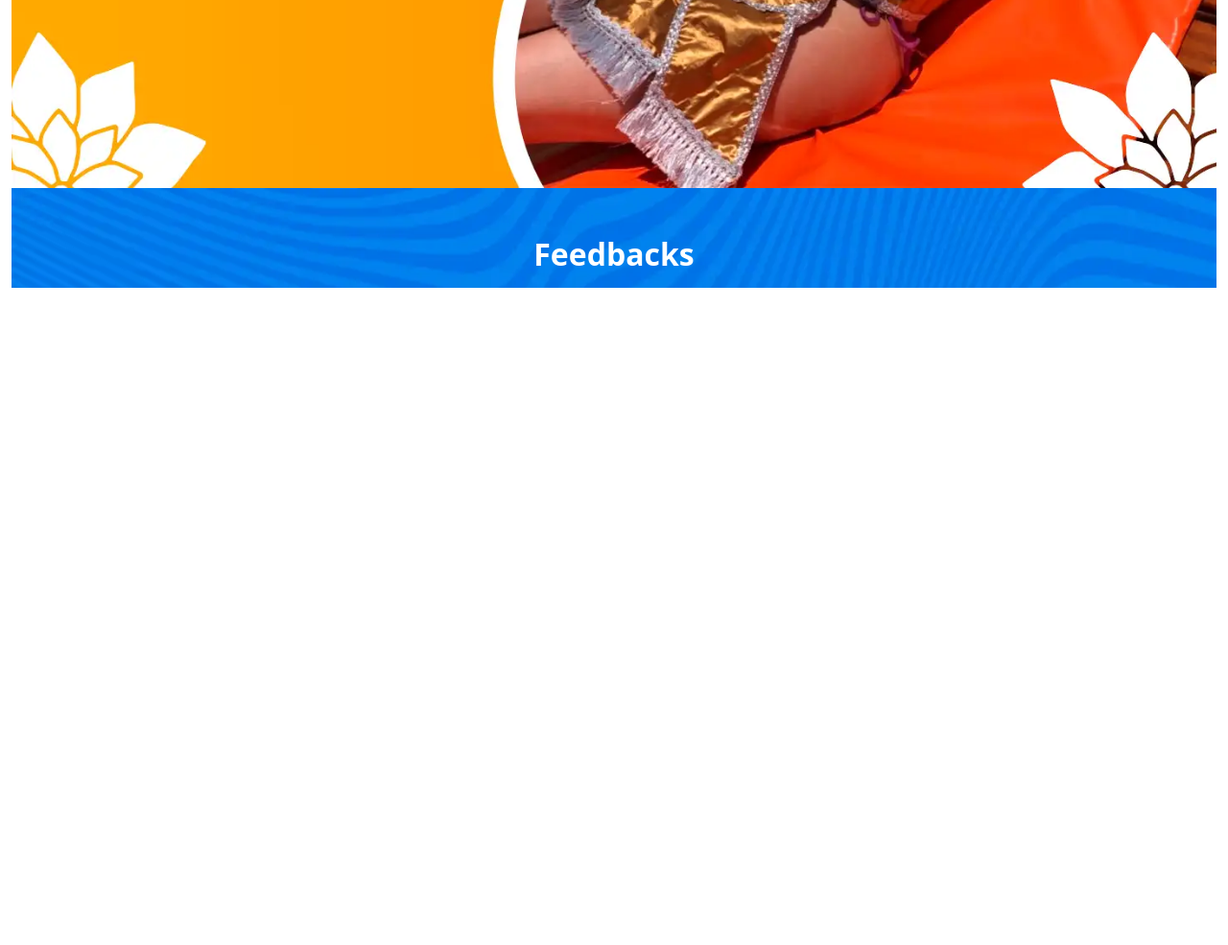
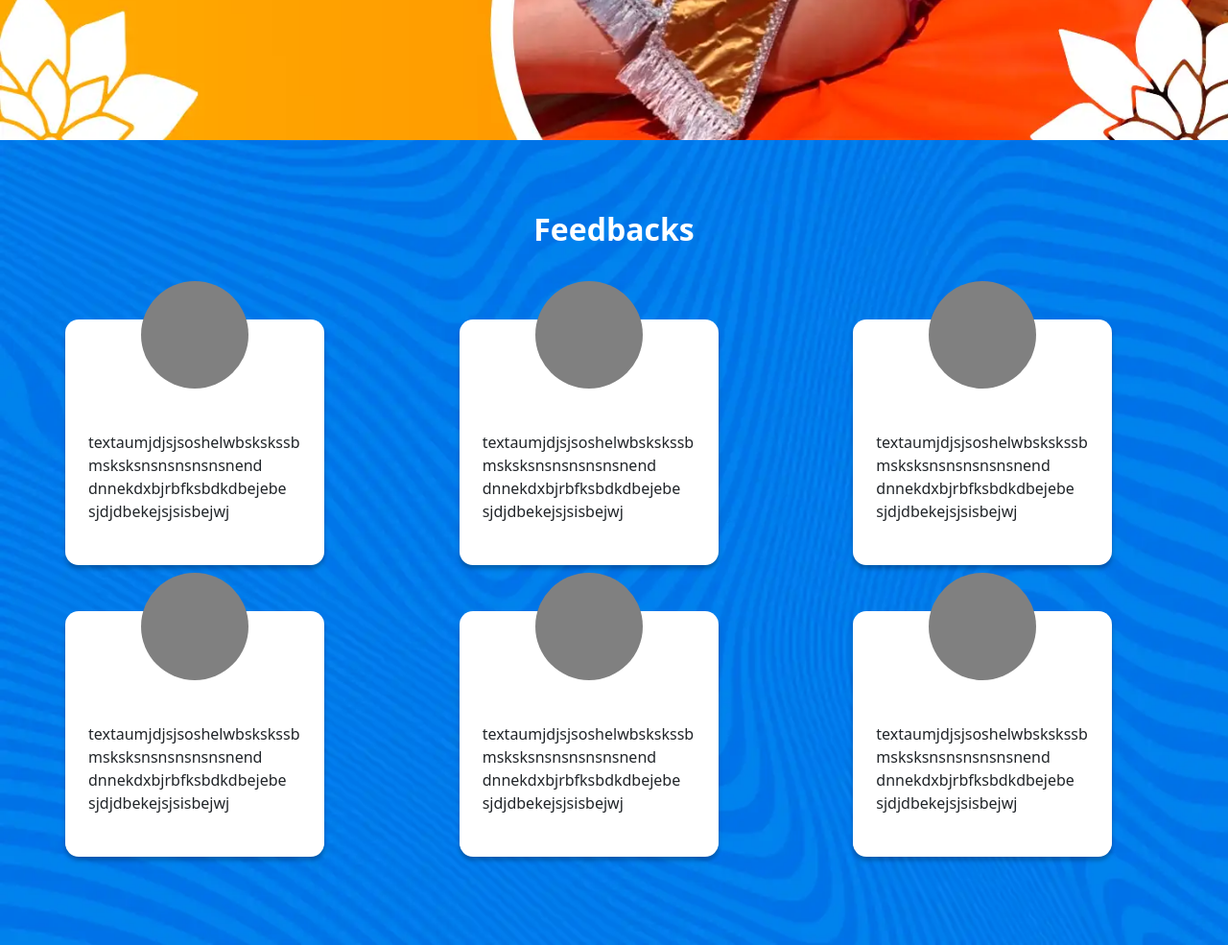
Before and after one commit to MatheusRoichman/Vip-Bronze, a plain HTML site: page public/index.html in a window 1280 px wide. Shown: the part 1913-2898 px from the top of the page at 96% size. Before the commit the page ends 2213 px from the top, so only its background shows below. Drawn offline with nearby package versions, Linux system fonts and the light colour scheme.

Commit message:
ERRO: seção de cards de feedbacks não centralizando

```diff
--- a/public/css/style.css
+++ b/public/css/style.css
@@ -87,10 +87,46 @@ h3 {
 	font-size: 1.3rem;
 }
 
+#banner, #feedbacks {
+	width: 100vw;
+}
+
+#banner {
+	height: 35vh;
+	margin-top: 40px;
+}
+
+@media screen and (orientation: landscape) and (max-height: 1920px) {
+	#banner {
+		height: 100%;
+	}
+}
+
 #feedbacks {
 	background-image: url('../img/feedbacks-bg.webp');
+	background-size: cover;
+	background-repeat: no-repeat;
 }
 
 #feedbacks h2 {
 	color: #fff;
 }
+
+#feedbacks .card-group {
+	margin: 40px auto;
+}
+
+.feedback-card {
+	max-width: 270px;
+}
+
+.client-photo {
+	width: 7rem;
+	height: 7rem;
+	border-radius: 50%;
+	background: gray;
+	position: relative;
+	left: 0;
+	margin: auto;
+	top: -40px;
+}
--- a/public/index.html
+++ b/public/index.html
@@ -98,10 +98,10 @@ viewBox="0 0 27093.32 20320"
       </section>
     </header>
 
-    <main class="container-fluid d-flex flex-column justify-content-center">
+    <main class="d-flex flex-column w-100">
     	<section id="procedures" class="container-fluid">
     	  <h2 class="text-center section-title">Procedimentos</h2>
-    	  <div id="procedures-cards" class="card-group row gx-4 gx-lg-5 row-cols-1 row-cols-md-2 row-cols-lg-3 row-cols-xl-4 justify-content-center">
+    	  <div id="procedures-cards" class="card-group row gx-4 gx-lg-5 row-cols-1 row-cols-md-2 row-cols-lg-3 justify-content-center">
 		    	<div class="col mb-5">
 		    	  <article class="card h-100">
 		    	  	<h3 class="card-header text-center">Bronze Tradicional</h3>
@@ -132,7 +132,7 @@ viewBox="0 0 27093.32 20320"
 
     	<section id="combos" class="container-fluid">
     		<h2 class="text-center section-title">Combos</h2>
-    		<div id="combos-cards" class="card-group row gx-4 gx-lg-5 row-cols-1 row-cols-md-2 row-cols-lg-3 row-cols-xl-4 justify-content-center">
+    		<div id="combos-cards" class="card-group row gx-4 gx-lg-5 row-cols-1 row-cols-md-2 row-cols-lg-3 justify-content-center">
     			<div class="col mb-5">
 		    		<article class="card h-100">
 		    	  	<h3 class="card-header text-center">Pacote Tradicional</h3>
@@ -163,12 +163,65 @@ viewBox="0 0 27093.32 20320"
 
     	<img id="banner" loading="lazy" src="./img/banner.webp" alt="Banner com algumas características dos atendimentos da Vip Bronze." />
 
-    	<section id="feedbacks" class="container-fluid">
+    	<section id="feedbacks" class="p-4">
     		<h2 class="text-center section-title">Feedbacks</h2>
-    		<div id="feedbacks-cards" class="card-group row gx-4 gx-lg-5 row-cols-1 row-cols-md-2 row-cols-lg-3 row-cols-xl-4 justify-content-center">
-    			<article class="feedback-card">
-
-    			</article>
+    		<div class="d-flex justify-content-center">
+	    		<div id="feedbacks-cards" class="card-group row gx-4 gx-lg-5 row-cols-1 row-cols-md-2 row-cols-lg-3 justify-content-center">
+	    			<div class="col mb-5">
+	    			  <article class="card feedback-card h-100">
+	    				<!--img class="client-photo" src="./img/client1.webp" alt="Cliente (nome)" /-->
+	    				  <div class="client-photo"></div>
+	    				  <div class="card-body px-4 py-1">
+	   					textaumjdjsjsoshelwbskskssbmsksksnsnsnsnsnsnend dnnekdxbjrbfksbdkdbejebe sjdjdbekejsjsisbejwj
+	    				  </div>
+	    			  </article>
+	    			</div>
+	    			<div class="col mb-5">
+	    			  <article class="card feedback-card h-100">
+	    				<!--img class="client-photo" src="./img/client1.webp" alt="Cliente (nome)" /-->
+	    				  <div class="client-photo"></div>
+	    				  <div class="card-body px-4 py-1">
+	   					textaumjdjsjsoshelwbskskssbmsksksnsnsnsnsnsnend dnnekdxbjrbfksbdkdbejebe sjdjdbekejsjsisbejwj
+	    				  </div>
+	    			  </article>
+	    			</div>
+	    			<div class="col mb-5">
+	    			  <article class="card feedback-card h-100">
+	    				<!--img class="client-photo" src="./img/client1.webp" alt="Cliente (nome)" /-->
+	    				  <div class="client-photo"></div>
+	    				  <div class="card-body px-4 py-1">
+	   					textaumjdjsjsoshelwbskskssbmsksksnsnsnsnsnsnend dnnekdxbjrbfksbdkdbejebe sjdjdbekejsjsisbejwj
+	    				  </div>
+	    			  </article>
+	    			</div>
+	    			<div class="col mb-5">
+	    			  <article class="card feedback-card h-100">
+	    				<!--img class="client-photo" src="./img/client1.webp" alt="Cliente (nome)" /-->
+	    				  <div class="client-photo"></div>
+	    				  <div class="card-body px-4 py-1">
+	   					textaumjdjsjsoshelwbskskssbmsksksnsnsnsnsnsnend dnnekdxbjrbfksbdkdbejebe sjdjdbekejsjsisbejwj
+	    				  </div>
+	    			  </article>
+	    			</div>
+	    			<div class="col mb-5">
+	    			  <article class="card feedback-card h-100">
+	    				<!--img class="client-photo" src="./img/client1.webp" alt="Cliente (nome)" /-->
+	    				  <div class="client-photo"></div>
+	    				  <div class="card-body px-4 py-1">
+	   					textaumjdjsjsoshelwbskskssbmsksksnsnsnsnsnsnend dnnekdxbjrbfksbdkdbejebe sjdjdbekejsjsisbejwj
+	    				  </div>
+	    			  </article>
+	    			</div>
+	    			<div class="col mb-5">
+	    			  <article class="card feedback-card h-100">
+	    				<!--img class="client-photo" src="./img/client1.webp" alt="Cliente (nome)" /-->
+	    				  <div class="client-photo"></div>
+	    				  <div class="card-body px-4 py-1">
+	   					textaumjdjsjsoshelwbskskssbmsksksnsnsnsnsnsnend dnnekdxbjrbfksbdkdbejebe sjdjdbekejsjsisbejwj
+	    				  </div>
+	    			  </article>
+	    			</div>
+    			</div>
     		</div>
     	</section>
     </main>
```
